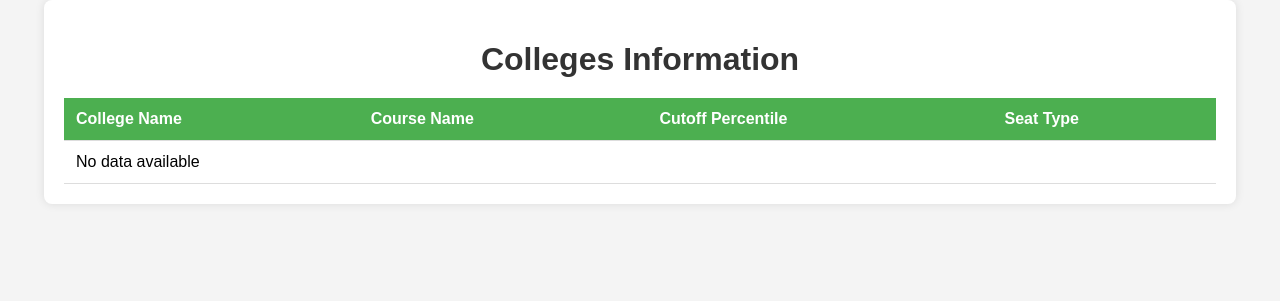
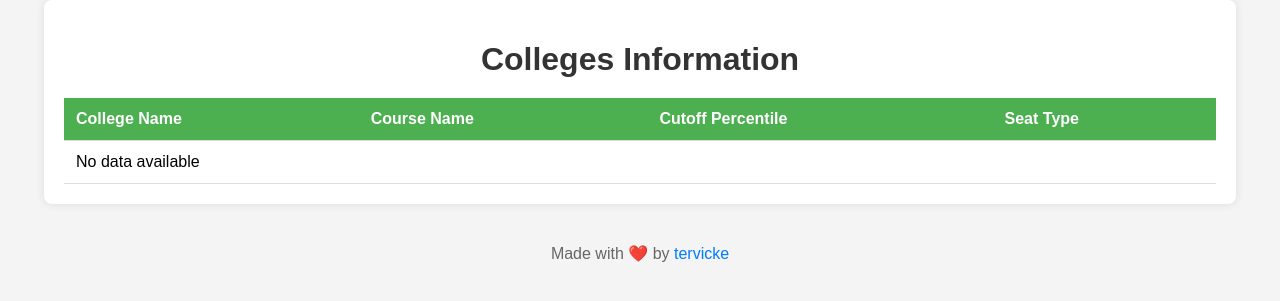
Before and after one commit to Tervicke/CET_college_search, a Flask app: page /result in a window 1280 px wide. Shown: the top 301 px of the page. Run offline with Flask 3, Linux system fonts and the light colour scheme.

Commit message:
added footer on the results page

```diff
--- a/static/result_style.css
+++ b/static/result_style.css
@@ -72,3 +72,19 @@ tr:nth-child(even) {
 tr:hover {
     background-color: #ddd;
 }
+.footer {
+    text-align: center;
+    margin-top: 30px;
+    padding: 10px;
+    font-size: 16px;
+    color: #666;
+}
+
+.footer a {
+    color: #007bff;
+    text-decoration: none;
+}
+
+.footer a:hover {
+		text-decoration: underline;
+}
--- a/templates/result.html
+++ b/templates/result.html
@@ -36,5 +36,8 @@
             </tbody>
         </table>
     </div>
+	  <div class="footer">
+        Made with ❤️ by <a href="https://tervicke.netlify.app/" target="_blank">tervicke</a>
+    </div>
 </body>
 </html>
```
